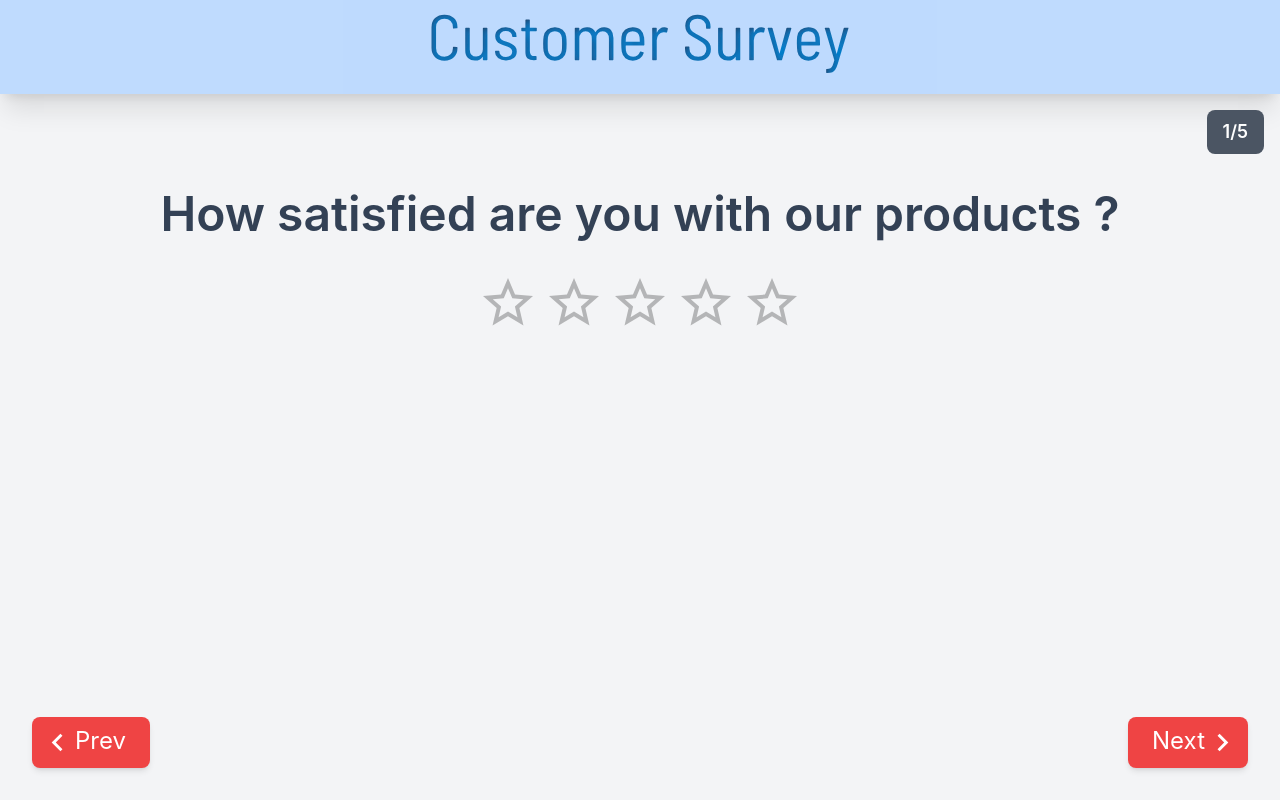
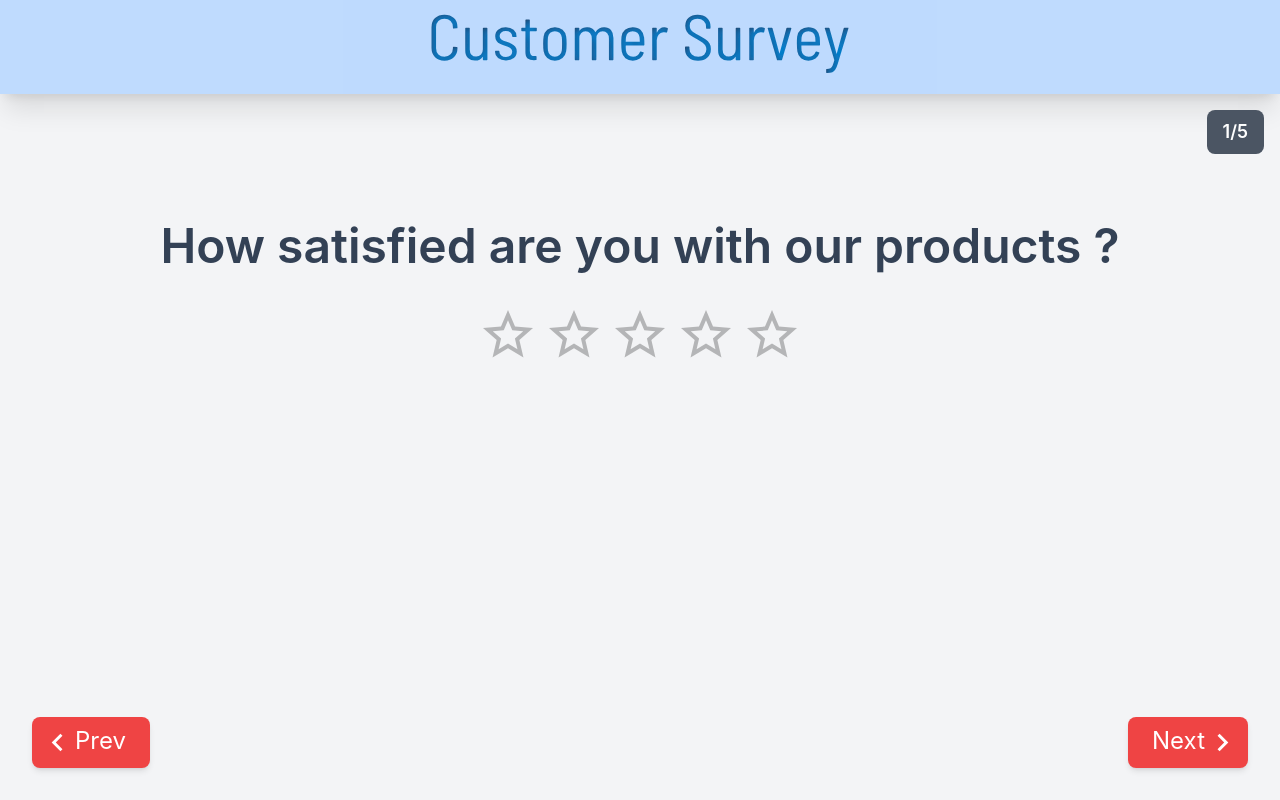
Before and after one commit to Pankaj086/Customer-Experience-Survey-Page, a React (Create React App) app: page /questions in a window 1280 px wide. Built offline with nearby package versions, Linux system fonts and the light colour scheme.

Commit message:
improve responsiveness

```diff
--- a/src/Components/Home.js
+++ b/src/Components/Home.js
@@ -4,7 +4,7 @@ import { Link } from "react-router-dom";
 
 function Home() {
     return (
-        <div className="w-10/12 mx-auto flex items-center gap-4  justify-between py-6 ">
+        <div className="w-10/12 mx-auto flex items-center gap-4  justify-between py-6">
             <div className='lg:w-6/12 flex flex-col items-center justify-center '>
             <h1 className="text-4xl sm:text-4xl md:text-5xl lg:text-6xl font-bold text-blue-600 mb-4">
                     Welcome !
--- a/src/Components/Questions.js
+++ b/src/Components/Questions.js
@@ -76,10 +76,11 @@ function Questions() {
     };
 
     return (
-        <div className='w-10/12 relative mx-auto flex flex-col gap-8 items-center'>
+        <>
             <h1 className='fixed right-4 mt-4 px-4 py-2 bg-gray-600 text-white font-semibold text-lg rounded-lg'>{id+1}/{data.length}</h1>
+        <div className='w-10/12 mt-24 lg:mt-32 relative mx-auto flex flex-col gap-8 items-center justify-center '>
 
-            <h1 className='text-3xl sm:text-3xl md:text-5xl lg:text-5xl mt-24 text-slate-700 font-semibold'>{data[id].title}</h1>
+            <h1 className='text-3xl sm:text-3xl md:text-5xl lg:text-5xl text-slate-700 font-semibold'>{data[id].title}</h1>
 
             <div className='w-full max-w-xl mx-auto flex justify-center'>
                 {data[id].rating > 0 && (
@@ -147,6 +148,7 @@ function Questions() {
                 }
             </div>
         </div>
+        </>
     );
 }
 
```
